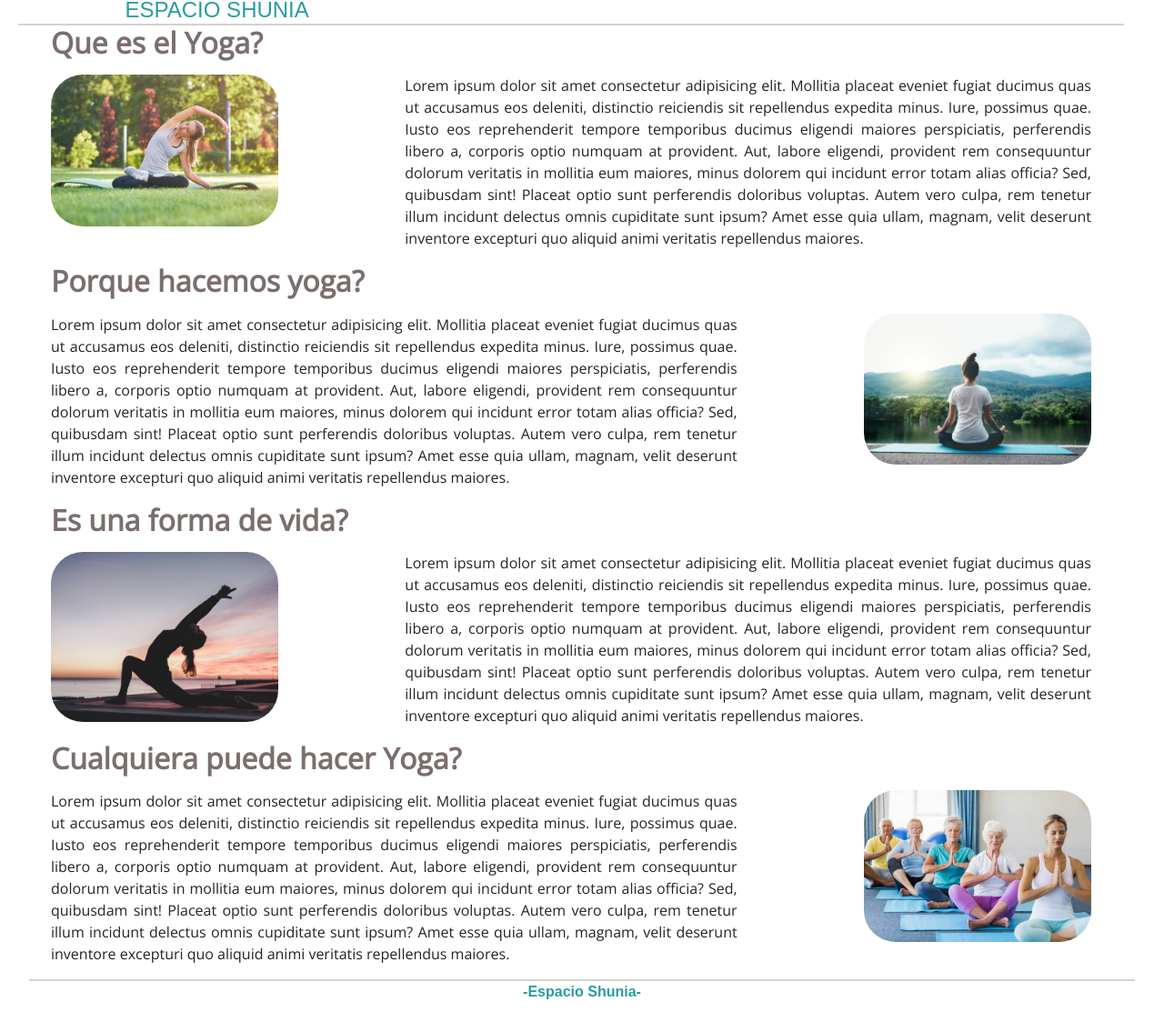
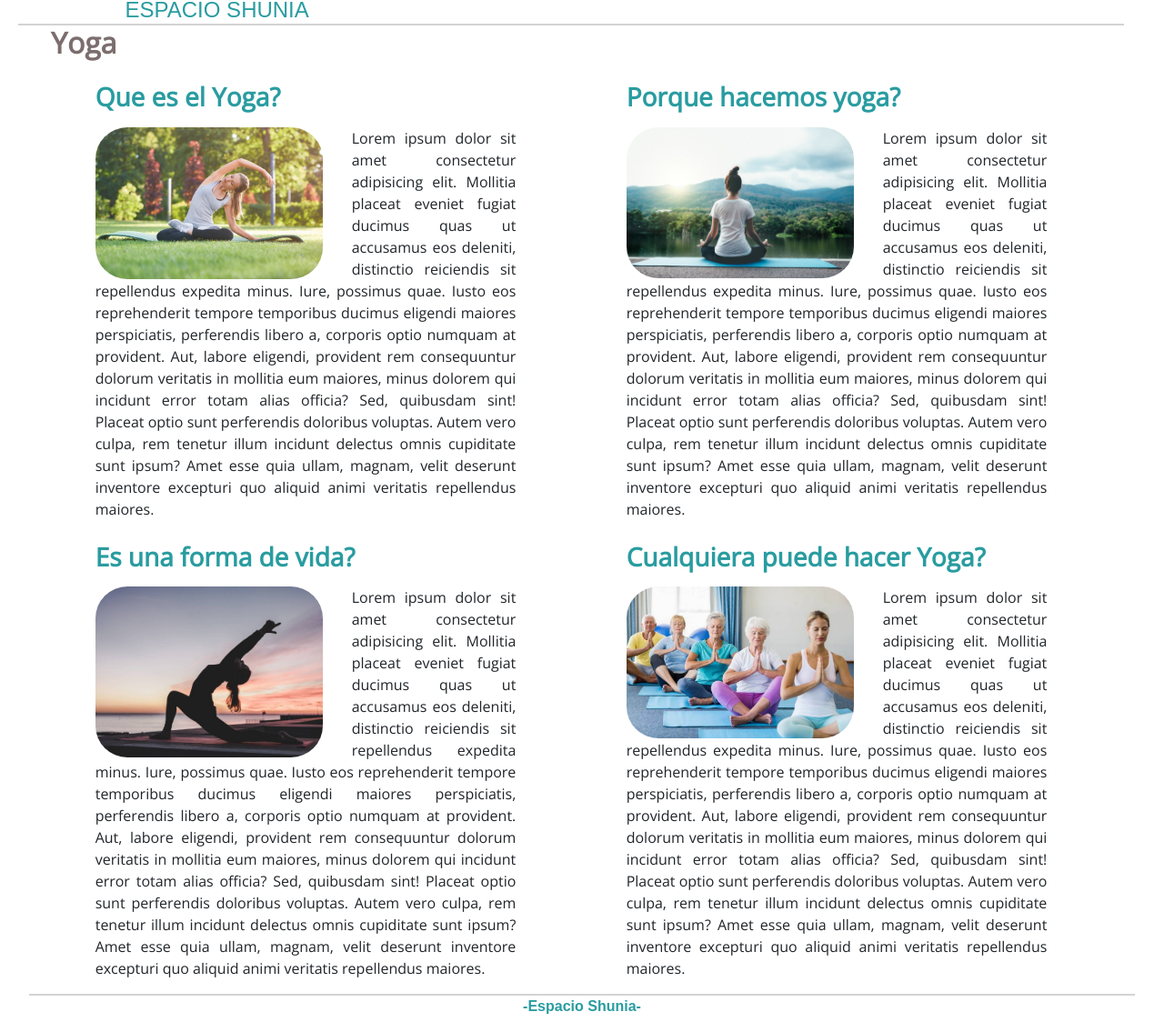
Before and after one commit to manucorreche/proyectofinal, a plain HTML site: page html/yoga.html in a window 1280 px wide. Shown: the part 131-1266 px from the top of the page at 91% size. Drawn offline with nearby package versions, Linux system fonts and the light colour scheme; a web font is replaced by a local one.

Commit message:
nuevos cambios

```diff
--- a/html/yoga.html
+++ b/html/yoga.html
@@ -27,7 +27,9 @@
     <div class="container-fluid row tope">
         <header class="col-4">
             <img class="imgHeader" src="/img/flor-lotto.jpg" alt="img-header">
-            <a href="index.html"><h1>ESPACIO SHUNIA</h1></a>
+            <a href="index.html">
+                <h1>ESPACIO SHUNIA</h1>
+            </a>
         </header>
         <nav class="navbar navbar-expand-lg navbar-light col-8">
             <div class="container-fluid">
@@ -60,86 +62,125 @@
             </div>
         </nav>
     </div>
-    <div>
+
+
+
 
     <section class="container-fluid row">
-            <h2> Que es el Yoga?</h2>
-            <div class="col-lg-4 col-sm-12">
+        <h2> Yoga</h2>
+        <div class="container-fluid col-lg-5 col-sm-12">
+
+            <h3> Que es el Yoga?</h3>
+            <div>
                 <img class="imgNosotros" src="/img/porque hacemos.jpg" alt="pq">
             </div>
-            <div class="col-lg-8 col-sm-12 ">
-            <p>Lorem ipsum dolor sit amet consectetur adipisicing elit. Mollitia placeat eveniet fugiat ducimus quas ut
-                accusamus eos deleniti, distinctio reiciendis sit repellendus expedita minus. Iure, possimus quae. Iusto
+            <div>
+                <p>Lorem ipsum dolor sit amet consectetur adipisicing elit. Mollitia placeat eveniet fugiat ducimus
+                    quas
+                    ut
+                    accusamus eos deleniti, distinctio reiciendis sit repellendus expedita minus. Iure, possimus
+                    quae.
+                    Iusto
+                    eos reprehenderit tempore temporibus ducimus eligendi maiores perspiciatis, perferendis libero
+                    a,
+                    corporis optio numquam at provident. Aut, labore eligendi, provident rem consequuntur dolorum
+                    veritatis
+                    in mollitia eum maiores, minus dolorem qui incidunt error totam alias officia? Sed, quibusdam
+                    sint!
+                    Placeat optio sunt perferendis doloribus voluptas. Autem vero culpa, rem tenetur illum incidunt
+                    delectus
+                    omnis cupiditate sunt ipsum? Amet esse quia ullam, magnam, velit deserunt inventore excepturi
+                    quo
+                    aliquid animi veritatis repellendus maiores. </p>
+            </div>
+        </div>
+
+
+
+        <div class="container-fluid col-lg-5 col-sm-12">
+            <h3> Porque hacemos yoga?</h3>
+            <div>
+                <img class="imgNosotros" src="/img/nosotros 2.jpg" alt="pq">
+            </div>
+            <div>
+                <p>Lorem ipsum dolor sit amet consectetur adipisicing elit. Mollitia placeat eveniet fugiat ducimus
+                    quas
+                    ut
+                    accusamus eos deleniti, distinctio reiciendis sit repellendus expedita minus. Iure, possimus
+                    quae.
+                    Iusto
+                    eos reprehenderit tempore temporibus ducimus eligendi maiores perspiciatis, perferendis libero
+                    a,
+                    corporis optio numquam at provident. Aut, labore eligendi, provident rem consequuntur dolorum
+                    veritatis
+                    in mollitia eum maiores, minus dolorem qui incidunt error totam alias officia? Sed, quibusdam
+                    sint!
+                    Placeat optio sunt perferendis doloribus voluptas. Autem vero culpa, rem tenetur illum incidunt
+                    delectus
+                    omnis cupiditate sunt ipsum? Amet esse quia ullam, magnam, velit deserunt inventore excepturi
+                    quo
+                    aliquid animi veritatis repellendus maiores. </p>
+            </div>
+        </div>
+
+    </section>
+
+    <section class="container-fluid row">
+        <div class="container-fluid col-lg-5 col-sm-12">
+            <h3> Es una forma de vida?</h3>
+
+            <div>
+                <img class="imgNosotros" src="/img/formavida.jpg" alt="FV">
+            </div>
+            <div>
+                <p>Lorem ipsum dolor sit amet consectetur adipisicing elit. Mollitia placeat eveniet fugiat ducimus quas
+                    ut
+                    accusamus eos deleniti, distinctio reiciendis sit repellendus expedita minus. Iure, possimus quae.
+                    Iusto
                     eos reprehenderit tempore temporibus ducimus eligendi maiores perspiciatis, perferendis libero a,
-                corporis optio numquam at provident. Aut, labore eligendi, provident rem consequuntur dolorum veritatis
+                    corporis optio numquam at provident. Aut, labore eligendi, provident rem consequuntur dolorum
+                    veritatis
                     in mollitia eum maiores, minus dolorem qui incidunt error totam alias officia? Sed, quibusdam sint!
-                Placeat optio sunt perferendis doloribus voluptas. Autem vero culpa, rem tenetur illum incidunt delectus
+                    Placeat optio sunt perferendis doloribus voluptas. Autem vero culpa, rem tenetur illum incidunt
+                    delectus
                     omnis cupiditate sunt ipsum? Amet esse quia ullam, magnam, velit deserunt inventore excepturi quo
                     aliquid animi veritatis repellendus maiores. </p>
             </div>
-            </section>
         </div>
+
+
+            <div class="container-fluid col-lg-5 col-sm-12">
+                <h3> Cualquiera puede hacer Yoga?</h3>
                 <div>
-
-        <section class="container-fluid row">
-            <h2 style="float:right;"> Porque hacemos yoga?</h2>
-
-            <div class="col-lg-8 col-sm-12">
-            <p>Lorem ipsum dolor sit amet consectetur adipisicing elit. Mollitia placeat eveniet fugiat ducimus quas ut
-                accusamus eos deleniti, distinctio reiciendis sit repellendus expedita minus. Iure, possimus quae. Iusto
-                eos reprehenderit tempore temporibus ducimus eligendi maiores perspiciatis, perferendis libero a,
-                corporis optio numquam at provident. Aut, labore eligendi, provident rem consequuntur dolorum veritatis
-                in mollitia eum maiores, minus dolorem qui incidunt error totam alias officia? Sed, quibusdam sint!
-                Placeat optio sunt perferendis doloribus voluptas. Autem vero culpa, rem tenetur illum incidunt delectus
-                omnis cupiditate sunt ipsum? Amet esse quia ullam, magnam, velit deserunt inventore excepturi quo
+                    <img class="imgNosotros " src="/img/yoga-tercera-edad.jpg" alt="todos">
+                </div>
+                <div >
+                    <p>Lorem ipsum dolor sit amet consectetur adipisicing elit. Mollitia placeat eveniet fugiat ducimus
+                        quas
+                        ut
+                        accusamus eos deleniti, distinctio reiciendis sit repellendus expedita minus. Iure, possimus
+                        quae.
+                        Iusto
+                        eos reprehenderit tempore temporibus ducimus eligendi maiores perspiciatis, perferendis libero
+                        a,
+                        corporis optio numquam at provident. Aut, labore eligendi, provident rem consequuntur dolorum
+                        veritatis
+                        in mollitia eum maiores, minus dolorem qui incidunt error totam alias officia? Sed, quibusdam
+                        sint!
+                        Placeat optio sunt perferendis doloribus voluptas. Autem vero culpa, rem tenetur illum incidunt
+                        delectus
+                        omnis cupiditate sunt ipsum? Amet esse quia ullam, magnam, velit deserunt inventore excepturi
+                        quo
                         aliquid animi veritatis repellendus maiores. </p>
                 </div>
-            <div class="col-lg-4 col-sm-12">
-                <img class="imgNosotrosR"  src="/img/nosotros 2.jpg" alt="pq">
             </div>
+
+
     </section>
-    </div>
-    <div>
-
-        <section class="container-fluid row">
-            <h2> Es una forma de vida?</h2>
-
-            <div class="col-lg-4 col-sm-12">
-            <img class="imgNosotros" src="/img/formavida.jpg" alt="FV">
-            </div>
-            <div class="col-lg-8 col-sm-12">
-            <p>Lorem ipsum dolor sit amet consectetur adipisicing elit. Mollitia placeat eveniet fugiat ducimus quas ut
-                accusamus eos deleniti, distinctio reiciendis sit repellendus expedita minus. Iure, possimus quae. Iusto
-                eos reprehenderit tempore temporibus ducimus eligendi maiores perspiciatis, perferendis libero a,
-                corporis optio numquam at provident. Aut, labore eligendi, provident rem consequuntur dolorum veritatis
-                in mollitia eum maiores, minus dolorem qui incidunt error totam alias officia? Sed, quibusdam sint!
-                Placeat optio sunt perferendis doloribus voluptas. Autem vero culpa, rem tenetur illum incidunt delectus
-                omnis cupiditate sunt ipsum? Amet esse quia ullam, magnam, velit deserunt inventore excepturi quo
-                aliquid animi veritatis repellendus maiores. </p>
-                </div>
-            </section>
-    </div>
-    <div>
-        <section class="container-fluid row">
-            <h2 style="float: right;"> Cualquiera puede hacer Yoga?</h2>
-            <div class="col-lg-8 col-sm-12">
-            <p>Lorem ipsum dolor sit amet consectetur adipisicing elit. Mollitia placeat eveniet fugiat ducimus quas ut
-                accusamus eos deleniti, distinctio reiciendis sit repellendus expedita minus. Iure, possimus quae. Iusto
-                eos reprehenderit tempore temporibus ducimus eligendi maiores perspiciatis, perferendis libero a,
-                corporis optio numquam at provident. Aut, labore eligendi, provident rem consequuntur dolorum veritatis
-                in mollitia eum maiores, minus dolorem qui incidunt error totam alias officia? Sed, quibusdam sint!
-                Placeat optio sunt perferendis doloribus voluptas. Autem vero culpa, rem tenetur illum incidunt delectus
-                omnis cupiditate sunt ipsum? Amet esse quia ullam, magnam, velit deserunt inventore excepturi quo
-                aliquid animi veritatis repellendus maiores. </p>
-            </div>
-            <div class="col-lg-4 col-sm-12">
-                <img class="imgNosotrosR"  src="/img/yoga-tercera-edad.jpg" alt="todos">
-            </div>
-            </section>
-    </div>
     <footer>
         <p>-Espacio Shunia-</p>
     </footer>
+
     <body>
 
 </html>
```
Also changed, not shown: html/cursos-online.html (+1 -1 lines), img/carrousel1.jpg (added), img/carrousel3.jpeg (added), 1 other file. Lines whose indentation alone changed are shown as unchanged.
